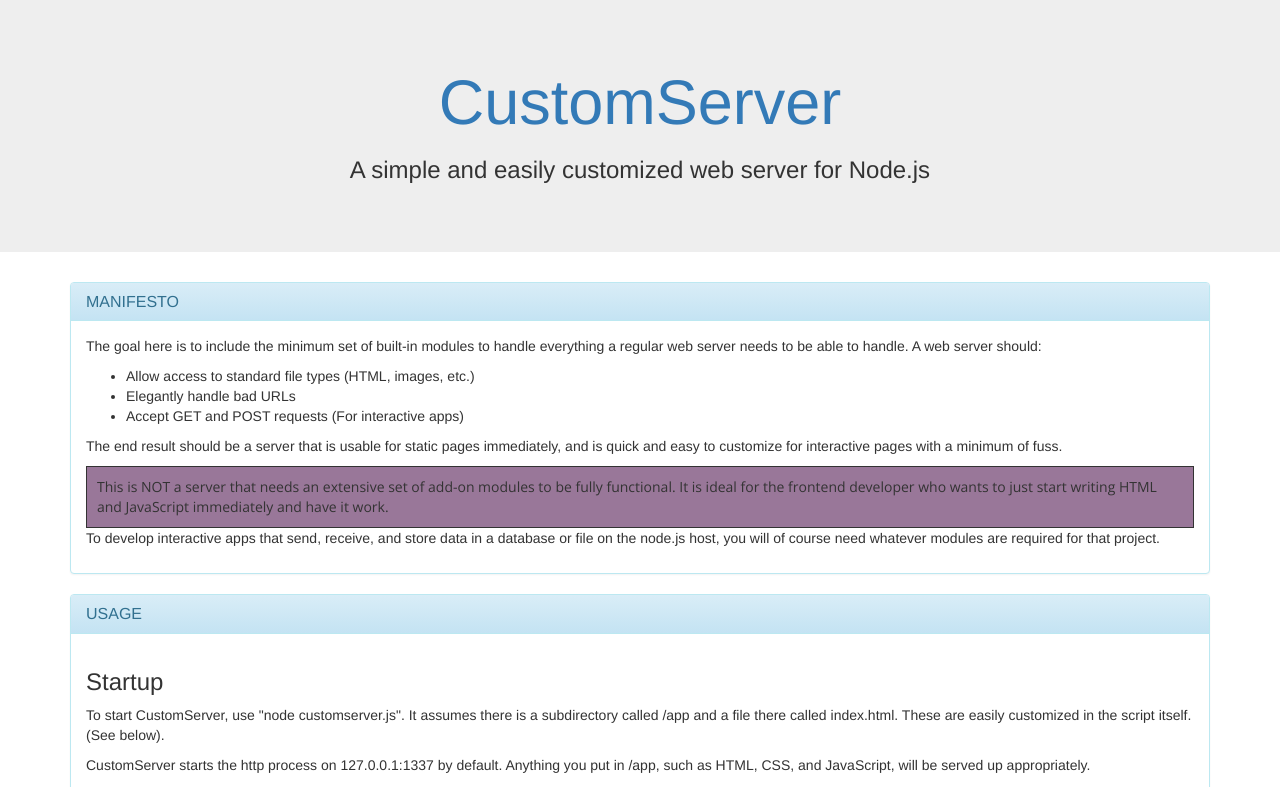
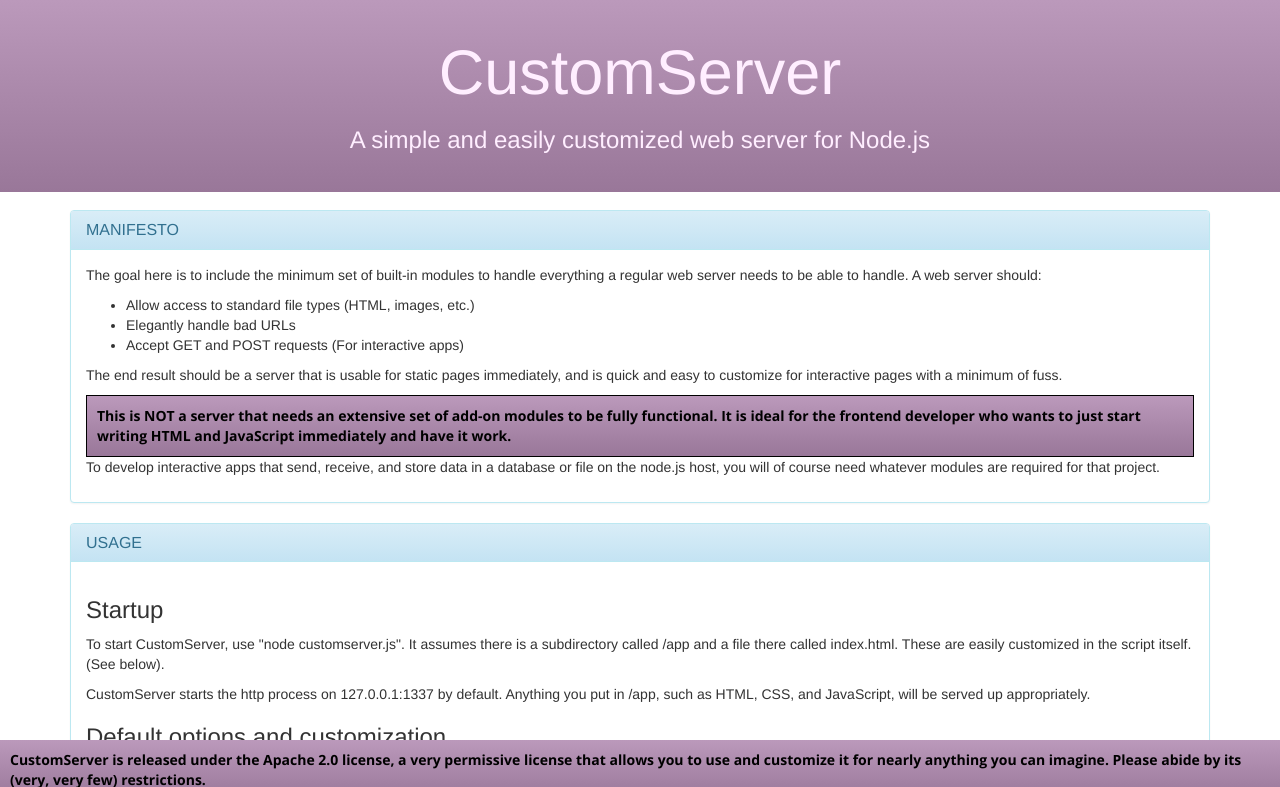
Before and after one commit to dekoding/customserver, a plain HTML site: page app/index.html in a window 1280 px wide. Shown: the top 787 px of the page. Drawn offline with nearby package versions, Linux system fonts and the light colour scheme.

Commit message:
Tweaked and tuned CSS for more awesome example page display

```diff
--- a/app/css/app.css
+++ b/app/css/app.css
@@ -1,15 +1,41 @@
-.notice {
+body {
+	padding-top: 210px;
+	padding-bottom: 60px;
+}
+.jumbotron {
+	position: fixed;
+	top: 0;
+	left: 0;
+	right: 0;
+	background-image: linear-gradient(to bottom,#B9B 0,#979 100%) !important;
+	color: #FEF !important;
+	padding-top: 18px !important;
+	padding-bottom: 18px !important;
+}
+.notice, .footer {
 	font-family: "Open Sans", arial, sans-serif;
+	font-weight: bold;
 	padding: 10px;
-	border: 1px solid;
-	background: #979;
+	background-image: linear-gradient(to bottom,#B9B 0,#979 100%) !important;
+	color: #000;
 }
 
-table {
+.notice {
+	border: 1px solid;
+}
+
+.footer {
+	position: fixed;
+	bottom: 0;
+	left: 0;
+	right: 0;
+}
+
+/*table {
 	font-family: "Open Sans", arial, sans-serif;
 	font-size: 0.8em;
 	border: 1px solid;
-}
+}*/
 
 table > tbody > tr:nth-child(even) {
 	background: #EDE;
@@ -17,3 +43,11 @@ table > tbody > tr:nth-child(even) {
 table > tbody > tr:nth-child(odd) {
 	background: #DCD;
 }
+table > tbody > tr > td {
+	padding: 6px;
+}
+
+a {
+	color: inherit !important;
+	text-decoration: inherit !important;
+}
```
